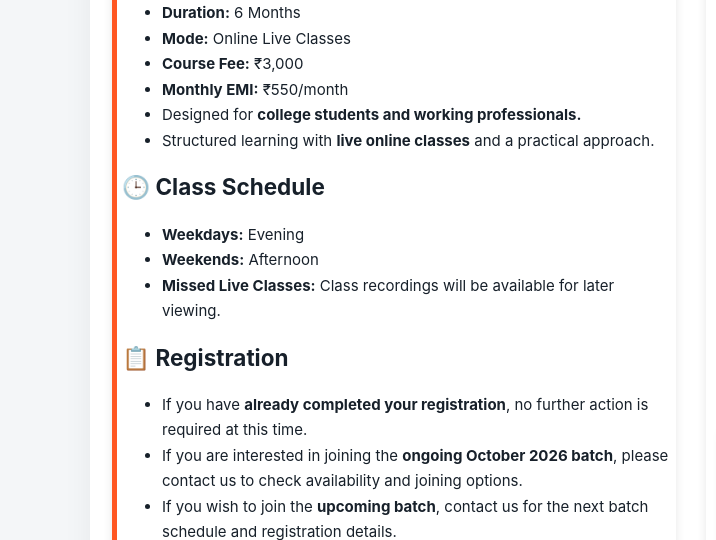
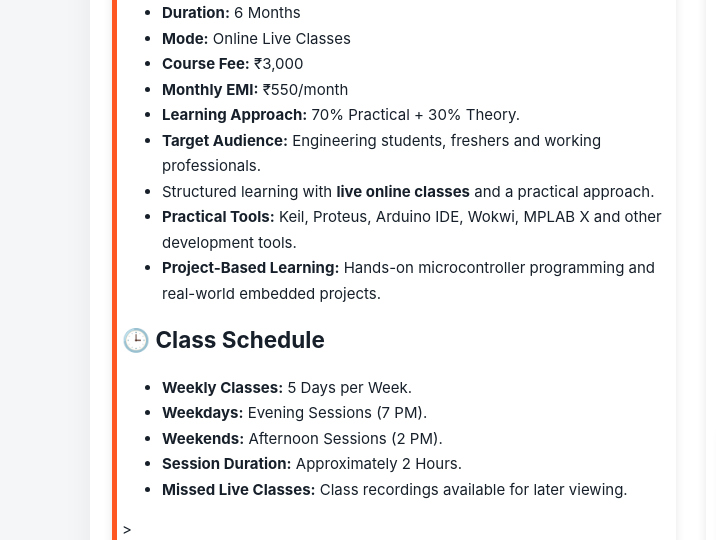
Before and after one commit to embedded-electronics/embedded-electronics.github.io, a plain HTML site: page professional-course.html in a window 1280 px wide. Shown: the part 222-762 px from the top of the page, 0-716 px from the left. Drawn offline with Linux system fonts and the light colour scheme.

Commit message:
Update professional-course.html

```diff
--- a/professional-course.html
+++ b/professional-course.html
@@ -369,16 +369,21 @@
           <li><strong>Mode:</strong> Online Live Classes</li>
           <li><strong>Course Fee:</strong> ₹3,000</li>
           <li><strong>Monthly EMI:</strong> ₹550/month</li>
-          <li>Designed for <strong>college students and working professionals.</strong></li>
+          <li><strong>Learning Approach:</strong> 70% Practical + 30% Theory.</li>
+          <li><strong>Target Audience:</strong> Engineering students, freshers and working professionals.</li>
           <li>Structured learning with <strong>live online classes</strong> and a practical approach.</li>
+          <li><strong>Practical Tools:</strong> Keil, Proteus, Arduino IDE, Wokwi, MPLAB X and other development tools.</li>
+          <li><strong>Project-Based Learning:</strong> Hands-on microcontroller programming and real-world embedded projects.</li>
         </ul>
 
         <h2>🕒 Class Schedule</h2>
         <ul>
-          <li><strong>Weekdays:</strong> Evening</li>
-          <li><strong>Weekends:</strong> Afternoon</li>
-          <li><strong>Missed Live Classes:</strong> Class recordings will be available for later viewing.</li>
-        </ul>
+          <li><strong>Weekly Classes:</strong> 5 Days per Week.</li>
+          <li><strong>Weekdays:</strong> Evening Sessions (7 PM).</li>
+          <li><strong>Weekends:</strong> Afternoon Sessions (2 PM).</li>
+          <li><strong>Session Duration:</strong> Approximately 2 Hours.</li>
+          <li><strong>Missed Live Classes:</strong> Class recordings available for later viewing.</li>
+        </ul>>
 
         <h2>📋 Registration</h2>
         <ul>
```
